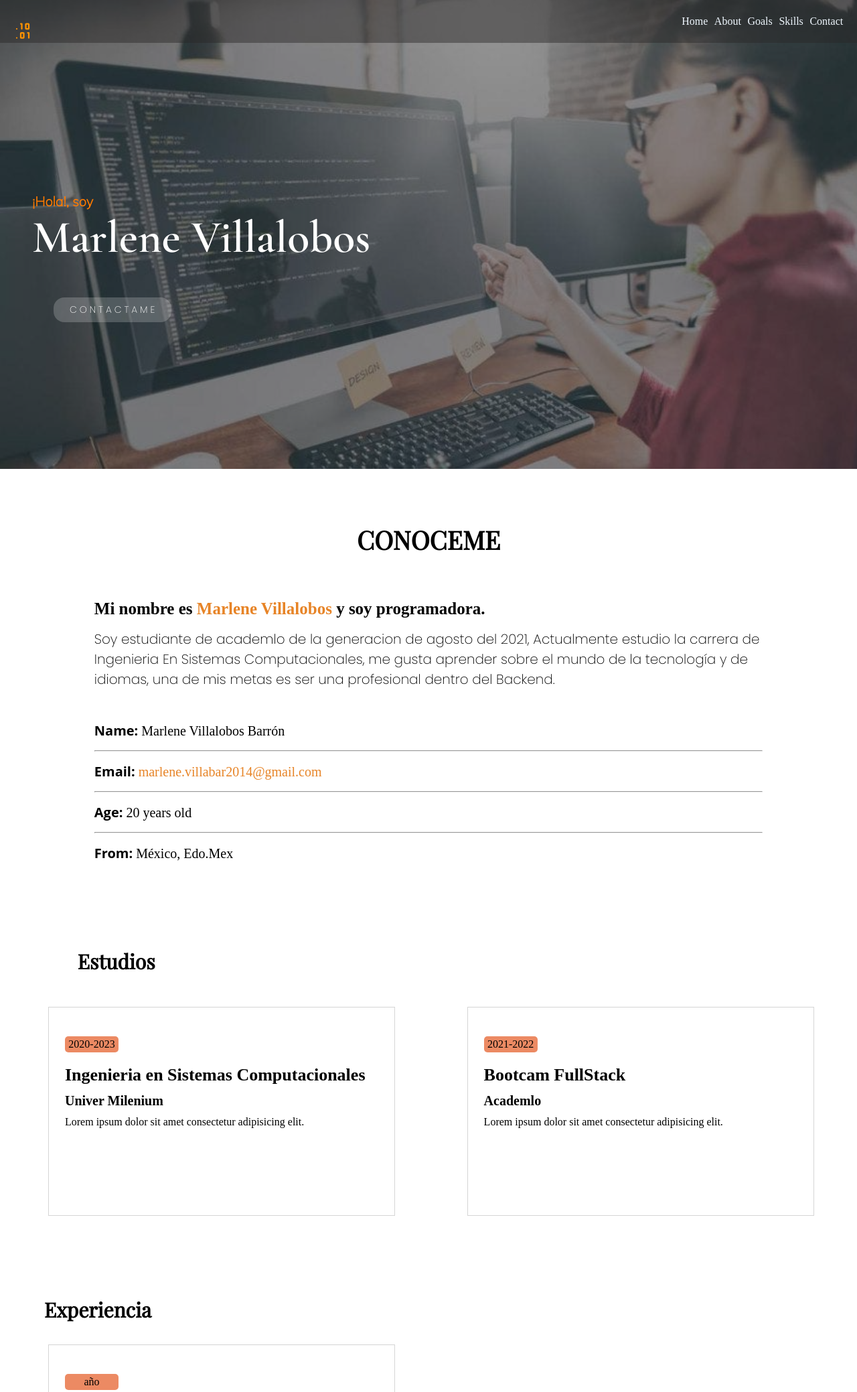
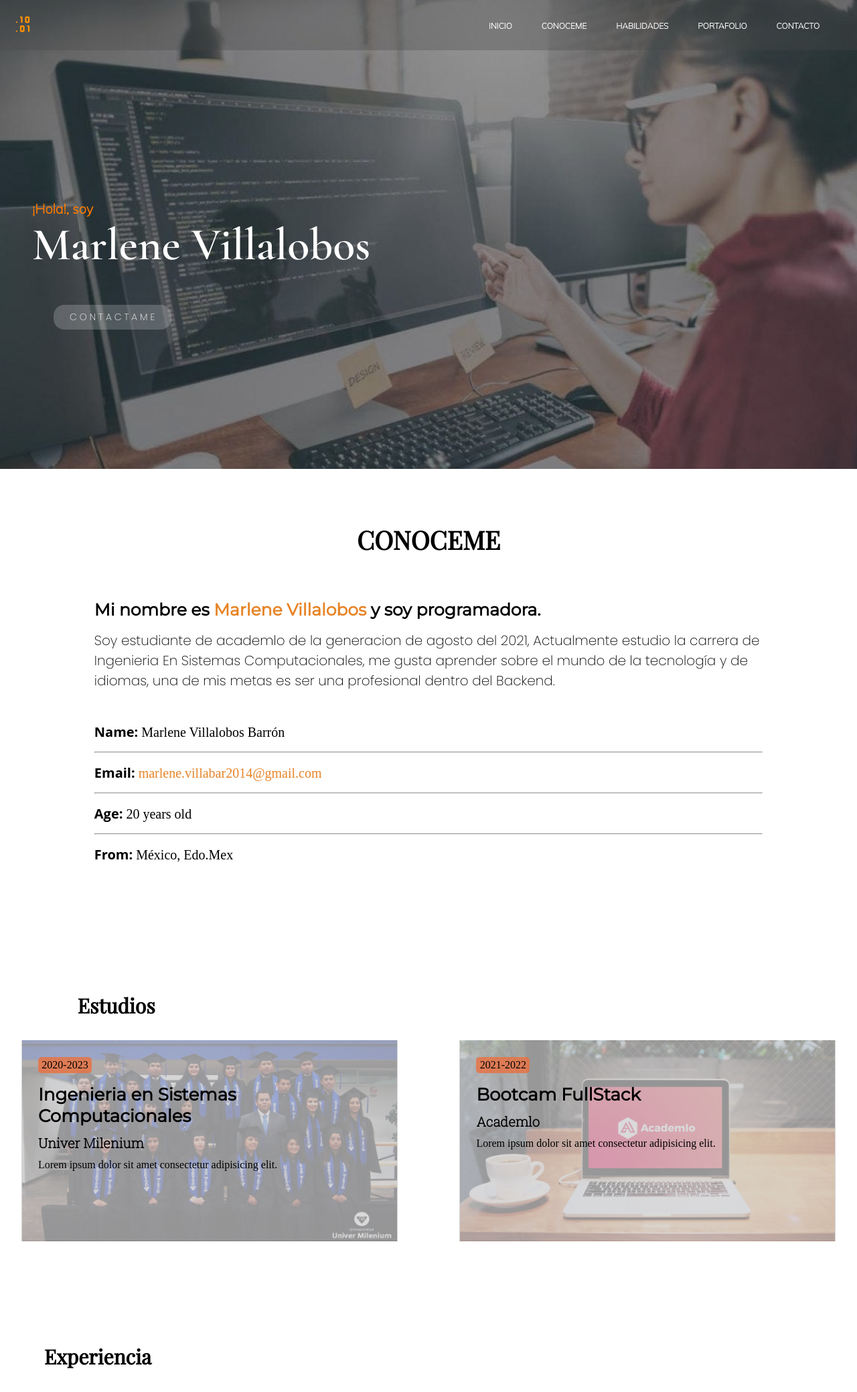
Before and after one commit to Villalobos-M/Portafolio, a plain HTML site: page index.html in a window 1280 px wide. Shown: the top 2078 px of the page at 67% size. Drawn offline with nearby package versions, Linux system fonts and the light colour scheme.

Commit message:
agregue menu resposivo

```diff
--- a/assets/Styles/main.css
+++ b/assets/Styles/main.css
@@ -3,6 +3,8 @@
 @import url("https://fonts.googleapis.com/css2?family=Poppins:wght@200&display=swap");
 @import url("https://fonts.googleapis.com/css2?family=Playfair+Display&display=swap");
 @import url("https://fonts.googleapis.com/css2?family=Poppins:wght@200&display=swap");
+@import url("https://fonts.googleapis.com/css2?family=Montserrat&display=swap");
+@import url("https://fonts.googleapis.com/css2?family=Roboto+Slab:wght@200&display=swap");
 
 html {
    scroll-behavior: smooth; /*desplazamiento del scroll*/
@@ -15,7 +17,7 @@ html {
 }
 
 .color {
-   background-color: rgba(39, 38, 38, 0.724);
+   background-color: rgba(54, 54, 54, 0.657);
 }
 .color-2 {
    background-color: rgba(39, 38, 38, 0.503);
@@ -26,7 +28,46 @@ nav {
    display: flex;
    justify-content: space-between;
    align-items: center;
-   height: 12%;
+   height: 60px;
+}
+.bar-btn {
+   font-size: 20px;
+   color: #fff;
+   margin-right: 20px;
+   cursor: pointer;
+}
+.nav-ul {
+   position: absolute;
+   width: 100%;
+   height: 0vh;
+   top: 60px;
+   background: rgba(24, 23, 23, 0.801);
+   text-align: center;
+   transition: all 0.5s;
+}
+.nav-ul li {
+   display: none;
+   line-height: 30px;
+   transition: all 0.5s;
+   border: 0.5px solid rgba(128, 128, 128, 0.548);
+   padding: 1rem 0;
+   font-family: "Mulish", sans-serif;
+}
+.nav-ul li a {
+   color: rgb(255, 255, 255);
+   font-size: 16px;
+   text-transform: uppercase;
+   text-decoration: none;
+   font-weight: 600;
+}
+#check {
+   display: none;
+}
+#check:checked ~ .nav-ul {
+   height: 100vh;
+}
+#check:checked ~ .nav-ul li {
+   display: block;
 }
 
 .contenedor-header {
@@ -36,16 +77,8 @@ nav {
    background-size: cover;
 }
 
-nav > ul {
-   display: inline-flex;
-   list-style: none; /*quitar viñetas*/
-}
-
-nav > ul > li > a {
-   text-decoration: none; /*quitar el subrayado del enlace*/
-   color: aliceblue;
-
-   margin: 0.3rem;
+#check {
+   display: none;
 }
 
 header {
@@ -128,7 +161,7 @@ header > p {
 }
 
 #about-me-1 > h2 {
-   font-family: "Libre Baskerville", serif;
+   font-family: "Montserrat", sans-serif;
 }
 
 #about-me-1 > p {
@@ -141,18 +174,18 @@ header > p {
    display: flex;
    align-items: center;
 }
-#about-me-2 ul {
+#about-me-2 > ul {
    padding: 0;
 }
 
-#about-me-2 ul > li {
+#about-me-2 > ul > li {
    font-size: 18px;
 
    list-style: none;
    margin: 1rem 0;
 }
 
-#about-me-2 ul > li > b {
+#about-me-2 > ul > li > b {
    font-family: "Open Sans", sans-serif;
    font-size: 18px;
 }
@@ -175,32 +208,44 @@ span {
 #experiencia {
    display: flex;
    justify-content: left;
-   margin: 7rem 0 1rem 4%;
+}
+#univer {
+   background-image: url("/assets/images/DFXyzzTUwAA4I6j.jpg");
+   background-repeat: no-repeat;
+   background-size: cover;
+   background-position: center;
+}
+#univer-2 {
+   background-image: url("/assets/images/Academlo.jpg");
+   background-repeat: no-repeat;
+   background-size: cover;
+   background-position: center;
+   margin-top: 2rem;
 }
 
 #estudios > h2 {
    font-family: "Playfair Display", serif;
    font-size: 28px;
+   margin: 4rem 0 1rem 0;
 }
 #experiencia > h2 {
    font-family: "Playfair Display", serif;
    font-size: 28px;
+   margin: 4rem 0 2rem 0;
 }
 
-.experiencia article {
-   padding: 1.5rem;
-   margin: 2rem 0 2rem 0.5rem;
-   width: 95%;
-   height: 312px;
+.experiencia article,
+.experiencia-2 article {
+   margin: 1rem 0 1rem 1%;
+   height: 300px;
    border: 1px solid rgba(192, 192, 192, 0.664);
 }
 
-.experiencia-2 article {
+.color-exp {
+   background-color: rgba(205, 205, 206, 0.726);
    padding: 1.5rem;
-   margin: 2rem 0 2rem 0.5rem;
-   width: 95%;
-   height: 312px;
-   border: 1px solid rgba(192, 192, 192, 0.664);
+   margin: 0;
+   height: 100%;
 }
 
 .exp-año {
@@ -210,21 +255,26 @@ span {
    border-radius: 5px;
    width: 5rem;
    height: 1.5rem;
+   margin-bottom: 1rem;
    background-color: rgba(233, 114, 67, 0.829);
 }
 
-.experiencia article div {
-   margin: 1rem 0;
-}
 .experiencia article div h3 {
    margin: 0.5rem 0;
+   font-family: "Roboto Slab", serif;
+   font-size: 20pz;
+}
+.experiencia article div h2 {
+   font-family: "Montserrat", sans-serif;
+   font-size: 24px;
 }
 
-.experiencia-2 article div {
-   margin: 1rem 0;
-}
 .experiencia-2 article div h3 {
    margin: 0.5rem 0;
+}
+.experiencia-2 article div h2 {
+   font-family: "Montserrat", sans-serif;
+   font-size: 24px;
 }
 #skills {
    display: flex;
@@ -434,7 +484,14 @@ label {
       justify-content: space-between;
       align-items: center;
       padding: 1rem;
-      height: 8vh;
+      height: 65px;
+   }
+
+   .bar-btn {
+      font-size: 23px;
+      color: #fff;
+      margin-right: 20px;
+      cursor: pointer;
    }
 
    #home {
@@ -494,7 +551,7 @@ label {
    }
 
    .experiencia {
-      padding: 0 3rem;
+      padding: 0 10%;
    }
 
    .experiencia-2 {
@@ -523,9 +580,6 @@ label {
       background-color: rgba(233, 114, 67, 0.829);
    }
 
-   .experiencia article div {
-      margin: 1.2rem 0;
-   }
    .experiencia article div h3 {
       margin: 0.7rem 0;
       font-size: 20px;
@@ -601,6 +655,34 @@ label {
 }
 
 @media only screen and (min-width: 768px) {
+   .bar-btn {
+      display: none;
+   }
+   nav {
+      height: 75px;
+   }
+   nav .nav-ul {
+      position: relative;
+      text-align: right;
+      margin-right: 20px;
+      height: 75px;
+      top: 0;
+      background: none;
+      transition: none;
+   }
+   nav .nav-ul li {
+      display: inline-block;
+      margin: 0 20px;
+      line-height: 75px;
+      transition: none;
+      border: none;
+      padding: 0;
+      font-family: "Mulish", sans-serif;
+   }
+   nav .nav-ul li a {
+      font-size: 12px;
+   }
+
    #home {
       padding: 0 0 0 3rem;
    }
@@ -612,9 +694,17 @@ label {
       font-size: 68px;
    }
 
-   .experiencia {
+   #univer-2 {
+      margin: 0 1rem 0 0;
+   }
+   #univer {
+      margin: 0 0 0 1rem;
+   }
+   .experiencia,
+   .experiencia-2 {
       display: flex;
       justify-content: space-between;
+      padding: 0;
    }
 
    #estudios > h2 {
@@ -669,13 +759,24 @@ label {
       width: 11rem;
       font-size: 14px;
    }
+
+   .contact {
+      display: flex;
+      margin: 2rem 1rem;
+   }
+   .name-email {
+      display: block;
+   }
+   .name-email #name,
+   #email {
+      width: 100%;
+   }
+}
+
+@media only screen and (min-width: 992px) {
 }
 
 /*
-@media only screen and (min-width: 992px) {
-  ...;
-}
-
 @media only screen and (min-width: 1200px) {
   ...;
 }*/
--- a/index.html
+++ b/index.html
@@ -6,13 +6,12 @@
    <meta name="viewport" content="width=device-width, initial-scale=1.0">
    <title>Acad-Port</title>
    <link rel="stylesheet" href="./assets/Styles/main.css">
-
+   <link href="https://cdnjs.cloudflare.com/ajax/libs/font-awesome/5.13.0/css/all.min.css" rel="stylesheet">
 </head>
 <body>
    <div class="contenedor-header">
       <div class="color">
          <nav>
-            <p id="name">
             <span>
                <svg xmlns="http://www.w3.org/2000/svg" class="icon icon-tabler icon-tabler-binary" width="36" height="36"
                   viewBox="0 0 24 24" stroke-width="1.5" stroke="#ff9300" fill="none" stroke-linecap="round" stroke-linejoin="round">
@@ -22,25 +21,29 @@
                   <rect x="10" y="14" width="3" height="5" rx=".5" />
                   <path d="M6 10h.01m-.01 9h.01" />
                </svg>
-               </span></p>
+            </span>
             <br>
-            <ul>
+
+            <input type="checkbox" id="check">
+            <label for="check" class="bar-btn">
+               <i class="fas fa-bars"></i>
+            </label>
+            <ul class="nav-ul">
                <li>
-                  <a href="index.html#home">Home</a>
+                  <a href="index.html#home">inicio</a>
                </li>
                <li>
-                  <a href="index.html#about">About</a>
+                  <a href="index.html#about">conoceme</a>
                </li>
                <li>
-                  <a href="/">Goals</a>
+                  <a href="index.html#skills">Habilidades</a>
                </li>
                <li>
-                  <a href="index.html#skills">Skills</a>
+                  <a href="index.html#skills">portafolio</a>
                </li>
                <li>
-                  <a href="index.html#contact">Contact</a>
+                  <a href="index.html#contact">Contacto</a>
                </li>
-
             </ul>
          </nav>
       </div>
@@ -64,8 +67,6 @@
    </div>
 
    <div id="information">
-
-
       <article class="about-me">
          <section id="about-me-1">
             <h2 class="h2">Mi nombre es <span>Marlene Villalobos </span>y soy programadora. </h2>
@@ -93,7 +94,8 @@
       </div>
 
       <section class="experiencia">
-         <article>
+         <article id="univer">
+            <div class="color-exp">
                <div class="exp-año">
                   2020-2023
                </div>
@@ -102,9 +104,12 @@
                   <h3>Univer Milenium</h3>
                   <p>Lorem ipsum dolor sit amet consectetur adipisicing elit.</p>
                </div>
+            </div>
          </article>
 
-         <article>
+
+         <article id="univer-2">
+            <div class="color-exp">
                <div class="exp-año">
                   2021-2022
                </div>
@@ -112,6 +117,7 @@
                   <h2>Bootcam FullStack</h2>
                   <h3>Academlo</h3>
                   <p>Lorem ipsum dolor sit amet consectetur adipisicing elit.</p>
+               </div>
             </div>
          </article>
       </section>
@@ -122,16 +128,32 @@
 
       <section class="experiencia-2">
          <article>
+            <div class="color-exp">
                <div class="exp-año">
-               año
+                  ***-***
                </div>
                <div>
-               <h2>que estudie</h2>
-               <h3>donde</h3>
+                  <h2>Sin experiencia laboral</h2>
+                  <h3>******</h3>
                   <p>Lorem ipsum dolor sit amet consectetur adipisicing elit.</p>
+               </div>
+            </div>
+         </article>
+         <article>
+            <div class="color-exp">
+               <div class="exp-año">
+                  ***-***
+               </div>
+               <div>
+                  <h2>Sin experiencia laboral</h2>
+                  <h3>******</h3>
+                  <p>Lorem ipsum dolor sit amet consectetur adipisicing elit.</p>
+               </div>
             </div>
          </article>
       </section>
+
+
 
 
       <div id="skills">
@@ -239,19 +261,6 @@
             </div>
             <p id="p-space">(+00) 251 789 18</p>
          </article>
-         <article class="adress-2">
-            <div class="name-email">
-               <label for="name">Nombre: </label>
-               <input type="text" id="name">
-
-               <label for="email">Correo: </label>
-               <input type="email" id="email" required>
-            </div>
-            <div class="msg">
-               <label for="mesagge"></label>Mensaje: </label>
-               <input type="text" id="message">
-            </div>
-         </article>
       </section>
    </div>
 
```
Also changed, not shown: assets/images/Academlo.jpg (added), assets/images/DFXyzzTUwAA4I6j.jpg (added). Lines whose indentation alone changed are shown as unchanged.
